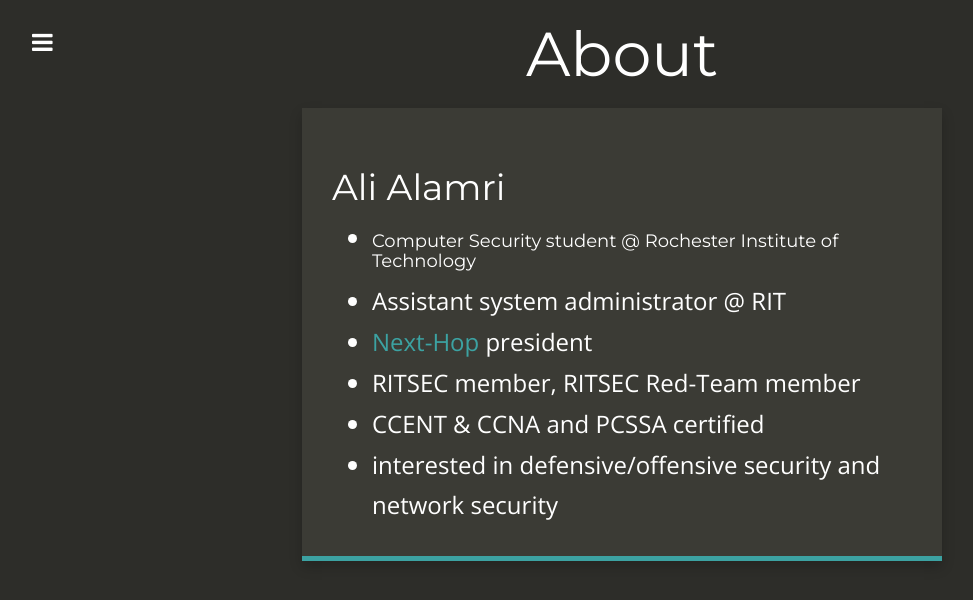
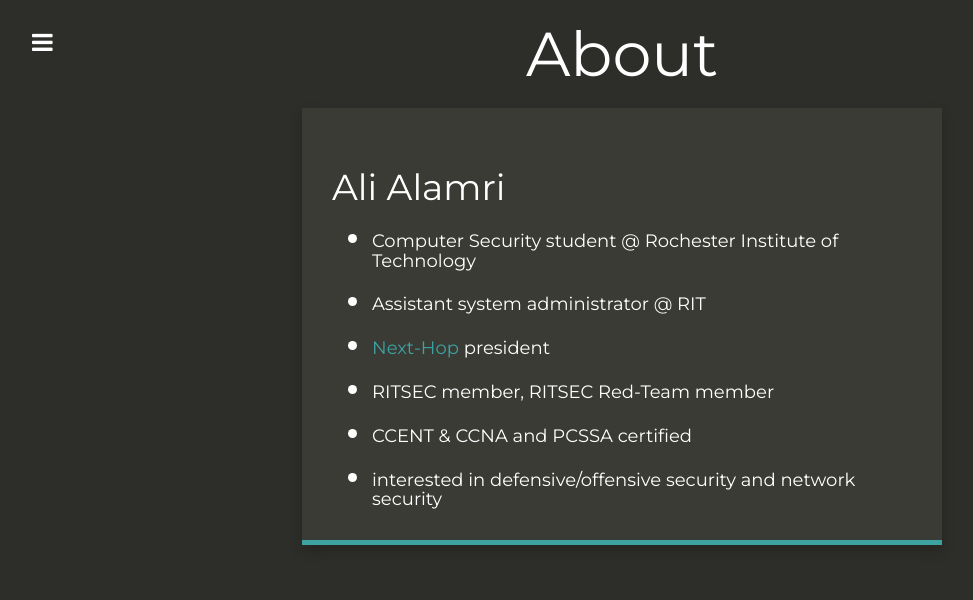
Before and after one commit to sh1dow3r/layer0, a Jekyll site: the page built from about.md, in a window 1280 px wide. Shown: the top 600 px of the page, without its empty margins (18-991 px from the left). Built offline with Jekyll 4.4.1, drawn with Linux system fonts in a browser that asks for light colours; nearby versions of some CDN libraries.

```diff
--- a/about.md
+++ b/about.md
@@ -7,8 +7,8 @@ permalink: /about/
 # Ali Alamri
 
 * #### Computer Security student @ Rochester Institute of Technology
-* Assistant system administrator @ RIT
-* [Next-Hop](http://nexthop.network/) president
-* RITSEC member, RITSEC Red-Team member
-* CCENT & CCNA and PCSSA certified
-* interested in defensive/offensive security and network security
+* #### Assistant system administrator @ RIT
+* #### [Next-Hop](http://nexthop.network/) president
+* #### RITSEC member, RITSEC Red-Team member
+* #### CCENT & CCNA and PCSSA certified
+* #### interested in defensive/offensive security and network security
```
